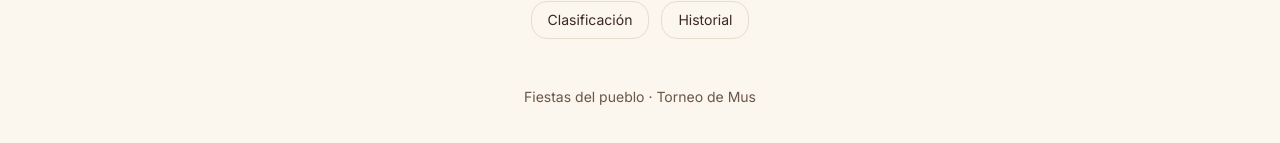
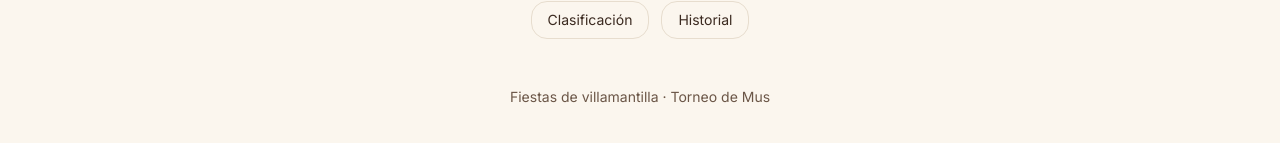
Before and after one commit to Davvigar/TorneoMus, a Next.js app: page / in a window 1280 px wide. Shown: the part 389-532 px from the top of the page. Built offline with nearby package versions, Linux system fonts and the light colour scheme; no server answers; the database is empty.

Commit message:
villamantilla

```diff
--- a/app/layout.tsx
+++ b/app/layout.tsx
@@ -38,7 +38,7 @@ export default async function RootLayout({
         </header>
         <main className="mx-auto max-w-4xl px-4 py-6 sm:py-8">{children}</main>
         <footer className="mx-auto max-w-4xl px-4 pb-8 pt-4 text-center text-sm text-tinta-suave">
-          Fiestas del pueblo · Torneo de Mus
+          Fiestas de villamantilla · Torneo de Mus
         </footer>
       </body>
     </html>
```
